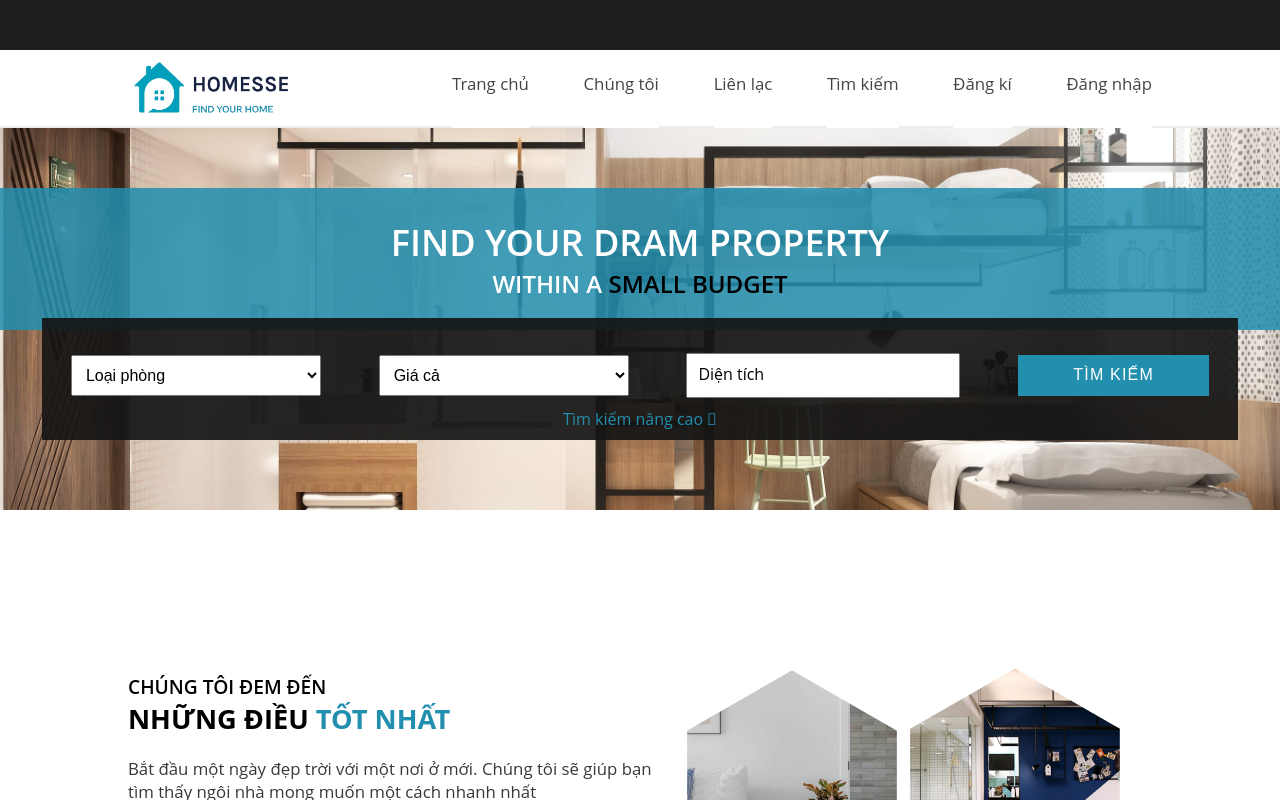
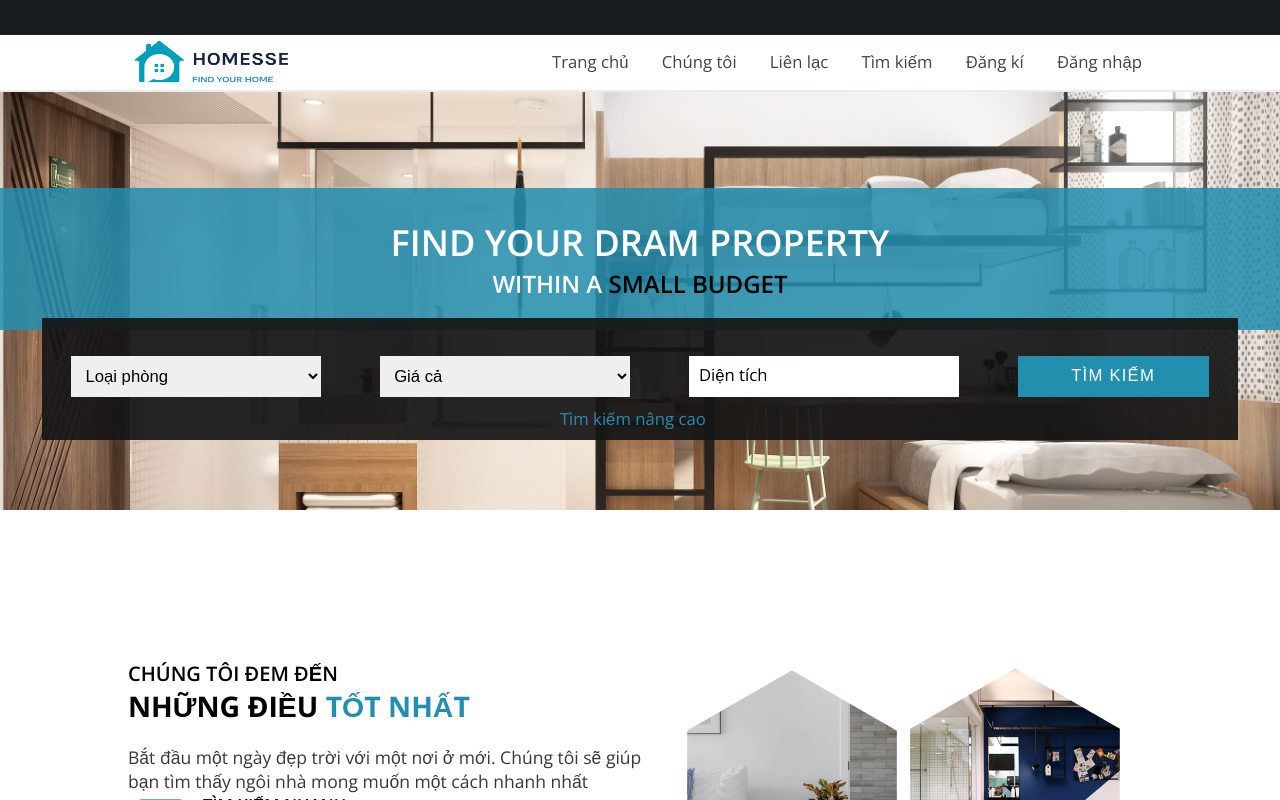
Before and after one commit to Trang2711/homesse-frontend, a React (Create React App) app: page / in a window 1280 px wide. Shown: the top 800 px of the page. Built offline with nearby package versions, Linux system fonts and the light colour scheme.

Commit message:
menu responsive

```diff
--- a/src/App.js
+++ b/src/App.js
@@ -3,6 +3,7 @@ import LoginPage from './components/login_page/login';
 import RegisterPage from './components/register_page/register';
 import SearchPage from './components/search_page/search';
 import PersonalPage from './components/personal_page/personal';
+import './App.scss';
 
 import React from "react";
 import { BrowserRouter as Router, Switch, Route } from "react-router-dom";
--- a/src/App.scss
+++ b/src/App.scss
@@ -4,16 +4,20 @@
   border: none;
   outline: none;
 }
-
+@media screen and (max-width: 785px){
+  :root {
+    font-size: 15px;
+  }
+}
 @media screen and (min-width:768px) {
   :root {
-    font-size: calc(16px + 2 * ((100vw - 768px) / 598));
+    font-size: calc(15px + 2 * ((100vw - 768px) / 598));
   }
 }
 
 @media screen and (min-width:1366px) {
   :root {
-    font-size: 18px;
+    font-size: 17px;
   }
 }
 
--- a/src/components/footer/footer.scss
+++ b/src/components/footer/footer.scss
@@ -1,5 +1,5 @@
 .footer {
-    background-color: rgba(21, 21, 21, 0.96);
+    background-color: #191c1f;
     color: white;
     font-family: 'Open Sans', sans-serif;
     padding-top: 60px;
--- a/src/components/navigation/Menu.js
+++ b/src/components/navigation/Menu.js
@@ -4,9 +4,20 @@ import { Component } from 'react';
 import { Link } from "react-router-dom";
 
 class Menu extends Component {
-    // constructor() {
-    //     super();
-    // }
+    constructor(props) {
+        super(props);
+        this.state = {
+            closeMenu: true
+        };
+        this.handleClick = this.handleClick.bind(this);
+    }
+
+    handleClick() {
+        this.setState(state => ({
+            closeMenu: !state.closeMenu
+        }));
+        console.log('close');
+    }
 
     render() {
         return (
@@ -14,14 +25,15 @@ class Menu extends Component {
                     <div className="navbar__top"></div>
                     <div className="navbar__container">
                         <img className="navbar-logo" src={logo} alt=""></img>
-                        <ul className="navbar-nav">
-                            <li><Link to="/">Trang chủ</Link></li>
-                            <li><a href="#aboutUs">Chúng tôi</a></li>
-                            <li><a href="#contactUs">Liên lạc</a></li>
-                            <li><Link to="/search">Tìm kiếm</Link></li>
-                            <li><Link to="/register">Đăng kí</Link></li>
-                            <li><Link to="/login">Đăng nhập</Link></li>
+                        <ul className={this.state.closeMenu ? 'navbar-menu' : 'navbar-menu reverse'}>
+                            <Link to="/"><li>Trang chủ</li></Link>
+                            <a href="#aboutUs"><li>Chúng tôi</li></a>
+                            <a href="#contactUs"><li>Liên lạc</li></a>
+                            <Link to="/search"><li>Tìm kiếm</li></Link>
+                            <Link to="/register"><li>Đăng kí</li></Link>
+                            <Link to="/login"><li>Đăng nhập</li></Link>
                         </ul>
+                        <div className="bars" onClick={this.handleClick}><i className={this.state.closeMenu ? 'fas fa-bars' : 'fas fa-times'}></i></div>
                     </div>
                 </div>
         )
--- a/src/components/navigation/menu.scss
+++ b/src/components/navigation/menu.scss
@@ -11,58 +11,75 @@ ul {
 }
 
 .navbar__top {
-    height: 50px;
-    background: rgba(21, 21, 21, 0.96);
+    height: 35px;
+    background: #191c1f;
 }
 
 .navbar-logo {
     width: 164px;
-    height: 67px;
-    margin-right: 45px;
+    height: 55px;
+    margin-right: 30px;
 }
 
 .navbar__container {
-    height: 76px;
+    height: 57px;
+    box-sizing: border-box;
     display: flex;
     align-items: center;
     justify-content: space-between;
     padding: 0 10%;
-    border-bottom: .125rem solid;
-    border-color: #ececec;
+    border-bottom: 2px solid #ececec;
+    position: relative;
 }
 
-.navbar-nav {
-    width: 700px;
-    height: 80px;
+.navbar-menu {
+    width: 600px;
+    height: inherit;
     display: flex;
     justify-content: space-between;
+    font-weight: 400;
+    font-size: 1rem;
+    font-family: 'Open Sans', sans-serif;
+    color: #434343;
+
+    >a {
+        font-weight: 400;
+        font-size: 1rem;
+        font-family: 'Open Sans', sans-serif;
+        color: #434343;
+        text-decoration: none;
+        margin-right: 10px;
+
+        >li {
+            box-sizing: border-box;
+            line-height: 56px;
+            border-bottom: solid 2px #ececec;
+        }
+    }
+
+    >a:hover {
+        cursor: pointer;
+        color: #238FAF;
+
+        >li {
+            border-bottom: solid 3px #238FAF;
+        }
+    }
 
     >li {
-        line-height: 71px;
-        border-bottom: solid 3px white;
+        box-sizing: border-box;
+        line-height: 56px;
+        border-bottom: solid 2px #ececec;
 
         span {
             margin-left: 8px;
         }
     }
 
-    li a,
-    li {
-        font-weight: 400;
-        font-size: 1.05rem;
-        font-family: 'Open Sans', sans-serif;
-        color: #434343;
-        text-decoration: none;
-    }
-
     >li:hover {
         cursor: pointer;
         color: #238FAF;
         border-bottom: solid 3px #238FAF;
-
-        >a {
-            color: #238FAF;
-        }
     }
 }
 
@@ -76,13 +93,15 @@ ul {
 
 .drop-down {
     position: absolute;
-    top: 80px;
+    top: 57px;
     display: none;
 
-    li {
-        padding: 0 20px;
-        a {
-            color:  #434343;
+    >a {
+        color: #434343;
+        text-decoration: none;
+
+        >li {
+            padding: 0 20px;
         }
     }
 }
@@ -95,6 +114,110 @@ ul {
     display: block;
 }
 
-.drop-down>li:hover {
+.drop-down>a:hover>li {
     background-color: #dddddd;
 }
+
+.bars {
+    display: none;
+    color: #434343;
+}
+
+@media (max-width: 820px) {
+    .navbar-menu {
+        display: none;
+    }
+
+    .bars {
+        display: block;
+        color: #434343;
+        font-size: 1.8rem;
+        cursor: pointer;
+    }
+
+    .navbar-menu.reverse {
+        flex-direction: column;
+        width: 300px;
+        position: absolute;
+        top: 57px;
+        right: 0px;
+        display: block;
+
+        >a {
+            font-weight: 400;
+            font-size: 1rem;
+            font-family: 'Open Sans', sans-serif;
+            color: white;
+            text-decoration: none;
+            margin-right: 10px;
+            margin: 0px;
+
+            >li {
+                box-sizing: border-box;
+                line-height: 56px;
+                border-bottom: solid 2px #25292c;
+                background-color: #212529;
+                padding: 0 30px;
+            }
+
+        }
+
+        >a:hover {
+            cursor: pointer;
+            color: white;
+
+            >li {
+                background-color: #339af0;
+                transition: .3s;
+            }
+        }
+
+        >li {
+            font-weight: 400;
+            font-size: 1rem;
+            font-family: 'Open Sans', sans-serif;
+            color: white;
+            margin-right: 10px;
+            margin: 0px;
+            box-sizing: border-box;
+            line-height: 56px;
+            border-bottom: solid 2px #25292c;
+            background-color: #212529;
+            padding: 0 30px;
+
+            span {
+                margin-left: 8px;
+            }
+        }
+
+        >li:hover {
+            cursor: pointer;
+            color: white;
+            background-color: #339af0;
+            transition: .3s;
+        }
+    }
+
+    .drop-down {
+        position: absolute;
+        top: 0px;
+        left: -180px;
+        display: none;
+        background-color: #212529;
+
+        >a {
+            color: white;
+            text-decoration: none;
+
+            >li {
+                padding: 0 20px;
+            border-bottom: solid 2px #25292c;
+            }
+        }
+    }
+
+    .drop-down>a:hover>li {
+        background-color:  #339af0;
+        transition: .3s;
+    }
+}
--- a/src/components/navigation/menu_login.js
+++ b/src/components/navigation/menu_login.js
@@ -4,30 +4,47 @@ import { Component } from 'react';
 import { Link } from "react-router-dom";
 
 class MenuLogin extends Component {
+    constructor(props) {
+        super(props);
+        this.state = {
+            closeMenu: true
+        };
+        this.handleClick = this.handleClick.bind(this);
+    }
+
+    handleClick() {
+        this.setState(state => ({
+            closeMenu: !state.closeMenu
+        }));
+        console.log('close');
+    }
+
     render() {
         return (
             <div className="navbar">
                 <div className="navbar__top"></div>
                 <div className="navbar__container">
                     <img className="navbar-logo" src={logo} alt=""></img>
-                        <ul className="navbar-nav">
-                            <li><Link to="/">Trang chủ</Link></li>
-                            <li><a href="#aboutUs">Chúng tôi</a></li>
-                            <li><a href="#contactUs">Liên lạc</a></li>
-                            <li><Link to="/search">Tìm kiếm</Link></li>
+                    <ul className={this.state.closeMenu ? 'navbar-menu' : 'navbar-menu reverse'}>
+                        <Link to="/"><li>Trang chủ</li></Link>
+                        <a href="#aboutUs"><li>Chúng tôi</li></a>
+                        <a href="#contactUs"><li>Liên lạc</li></a>
+                        <Link to="/search"><li>Tìm kiếm</li></Link>
                         <li><i className="fal fa-bell"></i></li>
                         <li className="drop">
                             <i className="fal fa-user"></i>
                             <span>
                                 {this.props.userName}</span>
                             <ul className="drop-down">
-                                    <li><Link to="/personal-page">Trang cá nhân</Link></li>
-                                    <li><Link to="/">Đăng xuất</Link></li>
+                                <Link to="/personal-page"><li>Trang cá nhân</li></Link>
+                                <Link to="/"><li>Đăng xuất</li></Link>
                             </ul>
                         </li>
                     </ul>
+                    <div className="bars" onClick={this.handleClick}><i className={this.state.closeMenu ? 'fas fa-bars' : 'fas fa-times'}></i></div>
                 </div>
             </div>
+
         )
     }
 }
--- a/src/components/personal_page/personal.js
+++ b/src/components/personal_page/personal.js
@@ -17,7 +17,7 @@ class PersonalPage extends Component {
         return (
             <Router>
                 <div className="personal-page">
-                    <MenuLogin />
+                    <MenuLogin userName="Trang Trịnh"/>
                     <div className="buffer"></div>
                     <div className="personal-page__container">
                         <LeftNav />
```
Also changed, not shown: 1 other file (tests, documents, lock files or other folders). Lines whose indentation alone changed are shown as unchanged.
